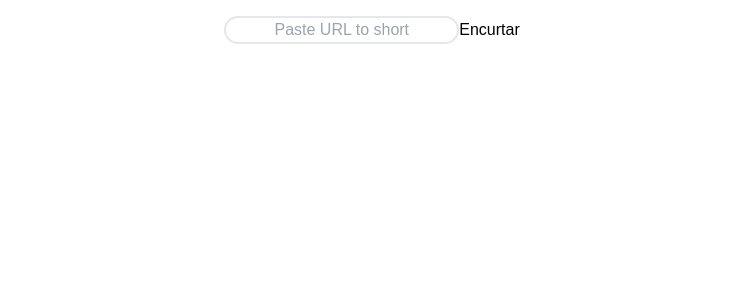
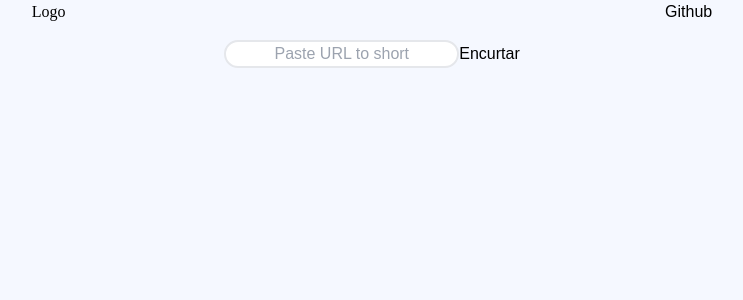
Before and after one commit to walaceborges/url-shortener, a React (Create React App) app in the folder client/: page / in a window 1280 px wide. Shown: the top 300 px of the page, without its empty margins (268-1011 px from the left). Built offline with nearby package versions, Linux system fonts and the light colour scheme.

Commit message:
style: adiciona a pagina home e o header

```diff
--- a/client/src/App.js
+++ b/client/src/App.js
@@ -1,10 +1,11 @@
 import './App.css';
+import Home from './components/Home';
 import Shortener from './components/Shortener';
 
 function App() {
   return (
     <div className="text-center">
-      <Shortener />
+      <Home />
     </div>
   );
 }
--- /dev/null
+++ b/client/src/components/Header.jsx
@@ -0,0 +1,12 @@
+import React from 'react'
+
+function Header() {
+  return (
+    <nav className="flex justify-around">
+        <span class="logo">Logo</span>
+        <span>Github</span>
+    </nav>
+  )
+}
+
+export default Header
--- /dev/null
+++ b/client/src/components/Home.jsx
@@ -0,0 +1,14 @@
+import React from 'react'
+import Header from './Header'
+import Shortener from './Shortener'
+
+function Home() {
+  return (
+    <div className="bg-[#F5F8FF] w-screen h-screen">
+      <Header />
+      <Shortener />
+    </div>
+  )
+}
+
+export default Home
```
